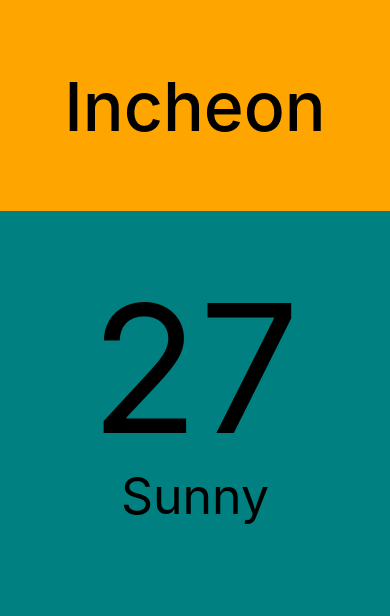
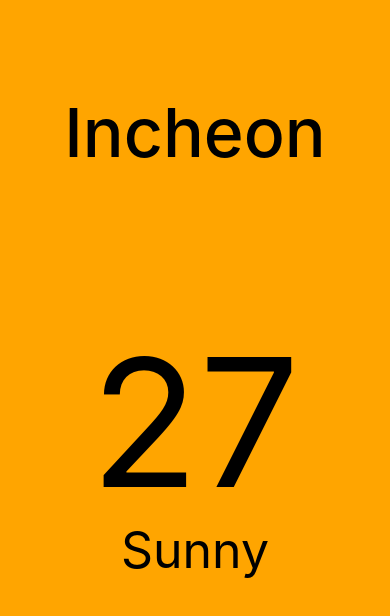
Before and after one commit to doyi0107/React-native-doyiweather, a React Native app: screen / in a window 390 px wide. Shown: the top 616 px of the page. Built offline with nearby package versions, Linux system fonts and the light colour scheme.

Commit message:
style add

```diff
--- a/App.js
+++ b/App.js
@@ -1,5 +1,7 @@
 
-import { StyleSheet, Text, View } from 'react-native';
+import { StyleSheet, Dimensions, Text, View ,ScrollView} from 'react-native';
+
+const { width:SCREEN_WIDTH } = Dimensions.get("window");
 
 export default function App() {
   return (
@@ -7,12 +9,24 @@
       <View style={styles.city}>
         <Text style={styles.cityname}>Incheon</Text>
       </View>
-      <View style={styles.weather}>
+      <ScrollView pagingEnabled showsHorizontalScrollIndicator={false} horizontal contentContainerStyle={styles.weather}>
         <View style={styles.day}>
           <Text style={styles.temp}>27</Text>
           <Text style={styles.description}>Sunny</Text>
         </View>
-      </View>
+        <View style={styles.day}>
+          <Text style={styles.temp}>27</Text>
+          <Text style={styles.description}>Sunny</Text>
+        </View>
+        <View style={styles.day}>
+          <Text style={styles.temp}>27</Text>
+          <Text style={styles.description}>Sunny</Text>
+        </View>
+        <View style={styles.day}>
+          <Text style={styles.temp}>27</Text>
+          <Text style={styles.description}>Sunny</Text>
+        </View>
+      </ScrollView>
     </View>
   );
 }
@@ -32,11 +46,9 @@
        fontWeight:500
   },
   weather:{
-    flex:3,
   },
   day:{
-    flex:1,
-    backgroundColor:"teal",
+    width:390,
     alignItems:"center"
   },
   temp:{
```
